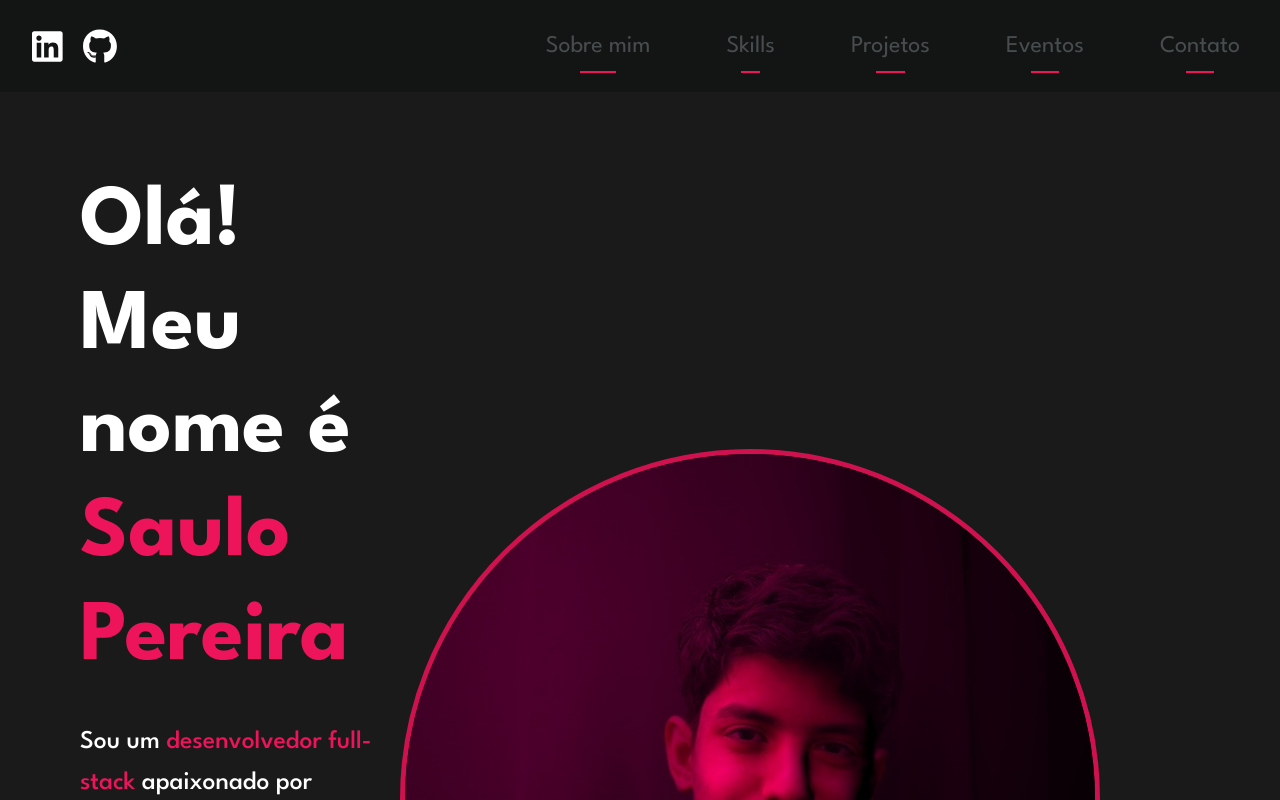
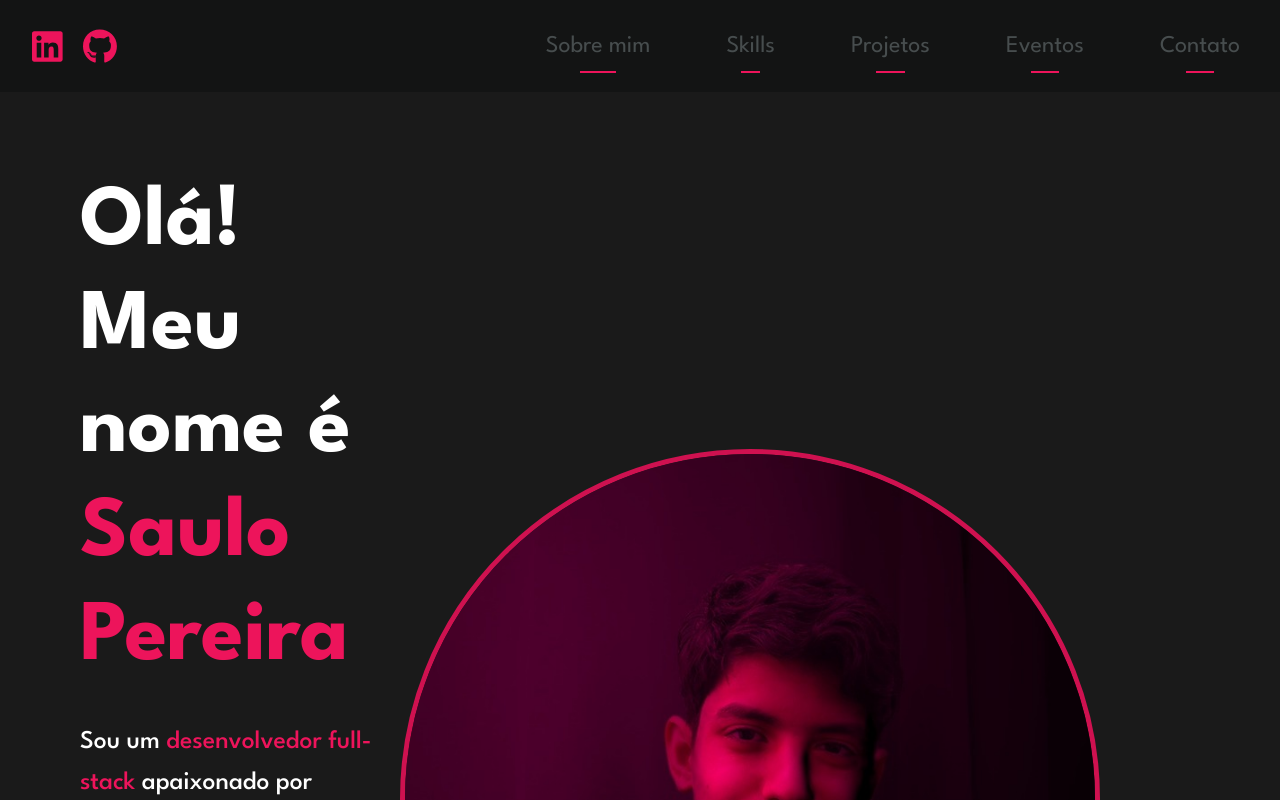
Before and after one commit to saulosw/portfolio-saulosw, a React (Vite) app: page / in a window 1280 px wide. Shown: the top 800 px of the page. Built offline with nearby package versions, Linux system fonts and the light colour scheme.

Commit message:
fix: change icon color

```diff
--- a/src/components/NavBar/NavBar.css
+++ b/src/components/NavBar/NavBar.css
@@ -2,7 +2,8 @@
   --navlink-primary-color: #474d4e;
   --link-hover-color: #ed145b;
   --underline-color: #ed145b;
-  --icon-color: #fff;
+  --icon-color: #ed145b;
+  --icon-color-hover: #d11050;
 }
 
 .navbar {
@@ -16,14 +17,14 @@
 }
 
 .nav-icon {
-  color: var(--icon-color);
+  color: #ed145b;
   font-size: 35px;
   margin-top: 5px;
   transition: color 0.2s ease-in-out;
 }
 
 .nav-icon:hover {
-  color: var(--link-hover-color);
+  color: var(--icon-color-hover)
 }
 
 .navbar-links {
```
